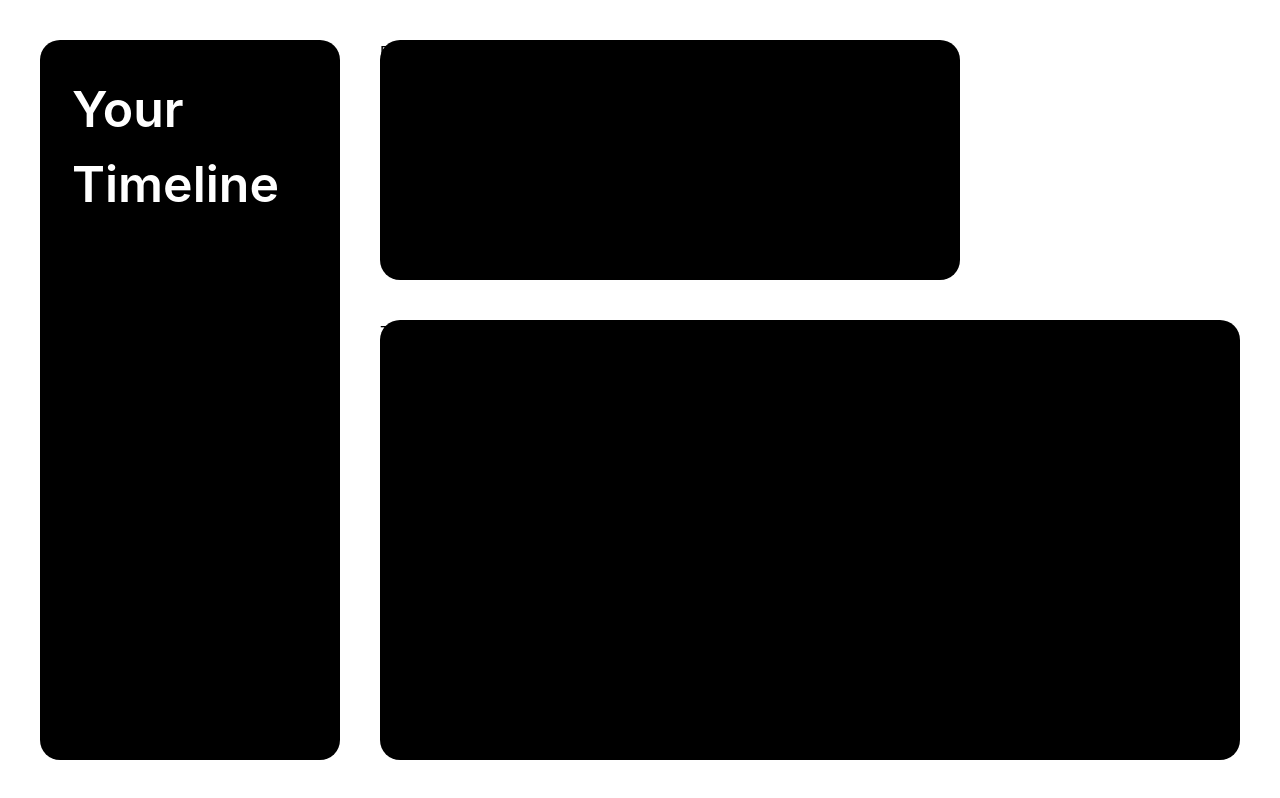
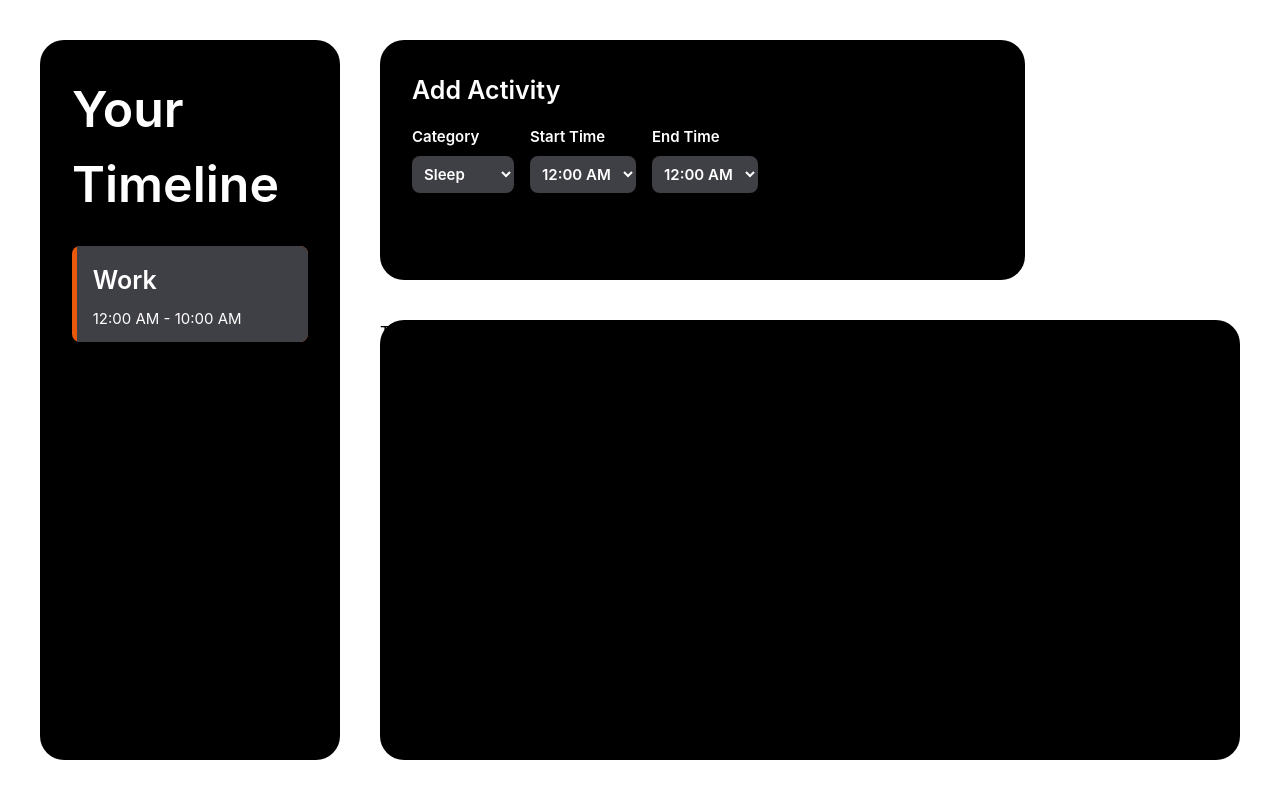
Before and after one commit to syntheit/carpe-hora-web, a Next.js app: page / in a window 1280 px wide. Built offline with nearby package versions, Linux system fonts and the light colour scheme.

Commit message:
Added Font

```diff
--- a/src/app/globals.css
+++ b/src/app/globals.css
@@ -20,3 +20,7 @@
     border-radius: 20px;
   }
 }
+
+option {
+  font: inherit;
+}
--- a/src/app/page.tsx
+++ b/src/app/page.tsx
@@ -1,17 +1,18 @@
-import Timeline from '../components/Dashboard/Timeline'
+import Timeline from '@/components/Dashboard/Timeline'
+import ActivityAdder from '@/components/Dashboard/ActivityAdder';
 
 export default function Dashboard() {
     return (
         <div className="flex flex-row gap-10 h-screen w-screen bg-white p-10">
-            <div className="bg-black flex-initial w-1/4 rounded-[20px]">
-                <Timeline/>
+            <div className="bg-black flex-initial w-1/4 rounded-3xl">
+                <Timeline events={[{category: 1, start: 0, end: 10}]}/>
             </div>
             <div className="flex flex-col gap-10 grow">
                 <div className="flex flex-row gap-10 flex-initial h-[30vh]">
-                    <div className="bg-black grow rounded-[20px]">Record Activity</div>
+                    <ActivityAdder setEvents={() => {}} events={[]}/>
                     <div className="invisible flex-initial w-[30vh]"/>
                 </div>
-                <div className="bg-black grow rounded-[20px]">Two Week Overview</div>
+                <div className="bg-black grow rounded-3xl">Two Week Overview</div>
             </div>
         </div>
     );
--- /dev/null
+++ b/src/components/Dashboard/ActivityAdder.tsx
@@ -0,0 +1,80 @@
+//Next.js component dropdown menu for adding activities to the dashboard
+export default function ActivityAdder(props: { setEvents: (events: Event[]) => void, events: Event[] }) {
+    return (
+        <div className="flex flex-col gap-4 bg-black rounded-3xl p-8 w-full h-full">
+            <div className="text-[25px] capitalize text-white font-semibold">Add Activity</div>
+            <div className="flex flex-row gap-4">
+                <div className="flex flex-col gap-2">
+                    <div className="text-[15px] capitalize text-white font-semibold">Category</div>
+                    <select className="bg-zinc-700 rounded-lg p-2 text-[15px] capitalize text-white font-semibold">
+                        <option value="Sleep">Sleep</option>
+                        <option value="Work">Work</option>
+                        <option value="Exercise">Exercise</option>
+                        <option value="Eat">Eat</option>
+                        <option value="Socialize">Socialize</option>
+                        <option value="Relax">Relax</option>
+                        <option value="Other">Other</option>
+                    </select>
+                </div>
+                <div className="flex flex-col gap-2">
+                    <div className="text-[15px] capitalize text-white font-semibold">Start Time</div>
+                    <select className="bg-zinc-700 rounded-lg p-2 text-[15px] capitalize text-white font-semibold">
+                        <option value="0">12:00 AM</option>
+                        <option value="1">1:00 AM</option>
+                        <option value="2">2:00 AM</option>
+                        <option value="3">3:00 AM</option>
+                        <option value="4">4:00 AM</option>
+                        <option value="5">5:00 AM</option>
+                        <option value="6">6:00 AM</option>
+                        <option value="7">7:00 AM</option>
+                        <option value="8">8:00 AM</option>
+                        <option value="9">9:00 AM</option>
+                        <option value="10">10:00 AM</option>
+                        <option value="11">11:00 AM</option>
+                        <option value="12">12:00 PM</option>
+                        <option value="13">1:00 PM</option>
+                        <option value="14">2:00 PM</option>
+                        <option value="15">3:00 PM</option>
+                        <option value="16">4:00 PM</option>
+                        <option value="17">5:00 PM</option>
+                        <option value="18">6:00 PM</option>
+                        <option value="19">7:00 PM</option>
+                        <option value="20">8:00 PM</option>
+                        <option value="21">9:00 PM</option>
+                        <option value="22">10:00 PM</option>
+                        <option value="23">11:00 PM</option>
+                    </select>
+                </div>
+                <div className="flex flex-col gap-2">
+                    <div className="text-[15px] capitalize text-white font-semibold">End Time</div>
+                    <select className="bg-zinc-700 rounded-lg p-2 text-[15px] capitalize text-white font-semibold">
+                        <option value="0">12:00 AM</option>
+                        <option value="1">1:00 AM</option>
+                        <option value="2">2:00 AM</option>
+                        <option value="3">3:00 AM</option>
+                        <option value="4">4:00 AM</option>
+                        <option value="5">5:00 AM</option>
+                        <option value="6">6:00 AM</option>
+                        <option value="7">7:00 AM</option>
+                        <option value="8">8:00 AM</option>
+                        <option value="9">9:00 AM</option>
+                        <option value="10">10:00 AM</option>
+                        <option value="11">11:00 AM</option>
+                        <option value="12">12:00 PM</option>
+                        <option value="13">1:00 PM</option>
+                        <option value="14">2:00 PM</option>
+                        <option value="15">3:00 PM</option>
+                        <option value="16">4:00 PM</option>
+                        <option value="17">5:00 PM</option>
+                        <option value="18">6:00 PM</option>
+                        <option value="19">7:00 PM</option>
+                        <option value="20">8:00 PM</option>
+                        <option value="21">9:00 PM</option>
+                        <option value="22">10:00 PM</option>
+                        <option value="23">11:00 PM</option>
+                    </select>
+                </div>
+            </div>
+        </div>
+    )
+}
--- a/src/components/Dashboard/Timeline.tsx
+++ b/src/components/Dashboard/Timeline.tsx
@@ -1,5 +1,15 @@
-export default function Timeline() {
+import TimelineEntry from "./TimelineEntry";
+import {Event} from "./TimelineEntry"
+
+export default function Timeline(props: {events: Event[]}) {
     return (
-        <div className="text-[50px] capitalize text-white m-8 font-semibold">Your Timeline</div>
+        <div className="flex flex-col gap-6 p-8 w-full h-full">
+            <div className="text-[50px] capitalize text-white font-semibold">Your Timeline</div>
+            <div className="flex flex-col gap-4 grow">
+                {props.events.map((e) =>
+                    <TimelineEntry event={e} key={e.category + e.start + e.end}/>
+                )}
+            </div>
+        </div>
     )
 }
--- /dev/null
+++ b/src/components/Dashboard/TimelineEntry.tsx
@@ -0,0 +1,47 @@
+type Color = `#${string}`;
+
+export type Event = {
+    category: number,
+    start: number,
+    end: number,
+};
+
+type Category = {
+    color: string,
+    name: string,
+};
+
+const categories: Category[] = [
+    {color: "red-600", name: "Sleep"},
+    {color: "orange-600", name: "Work"},
+    {color: "green-600", name: "Exercise"},
+    {color: "blue-600", name: "Eat"},
+    {color: "fuchia-600", name: "Socialize"},
+    {color: "pink-600", name: "Relax"},
+    {color: "slate-600", name: "Other"}
+];
+
+
+//Convert hour number to time string
+function TimeToString(hour: number) {
+    let time = hour % 12;
+    if (time == 0) {
+        time = 12;
+    }
+    return time + ":00 " + (hour < 12 ? "AM" : "PM");
+}
+
+export default function TimelineEntry(props: {event: Event}) {
+    return (
+        <div className={`bg-${categories[props.event.category].color} flex-initial h-24 rounded-lg p-4 relative z-50`}>
+            <div className={`bg-zinc-700 absolute rounded-r-lg h-full w-[98%] top-0 left-[2%] mr-2 flex flex-col p-4 gap-2 z-20`}>
+                <div className={`text-[25px] capitalize text-white font-semibold`}>
+                    {categories[props.event.category].name}
+                </div>
+                <div className={`text-[15px] capitalize text-white font-normal`}>
+                    {TimeToString(props.event.start) + " - " + TimeToString(props.event.end)}
+                </div>
+            </div>
+        </div>
+    )
+}
--- a/tailwind.config.js
+++ b/tailwind.config.js
@@ -17,4 +17,5 @@ module.exports = {
     },
   },
   plugins: [],
+  safelist: ["bg-red-600", "bg-green-600", "bg-blue-600", "bg-fuschia-600", "bg-slate-600", "bg-pink-600", "bg-orange-600"],
 };
```
